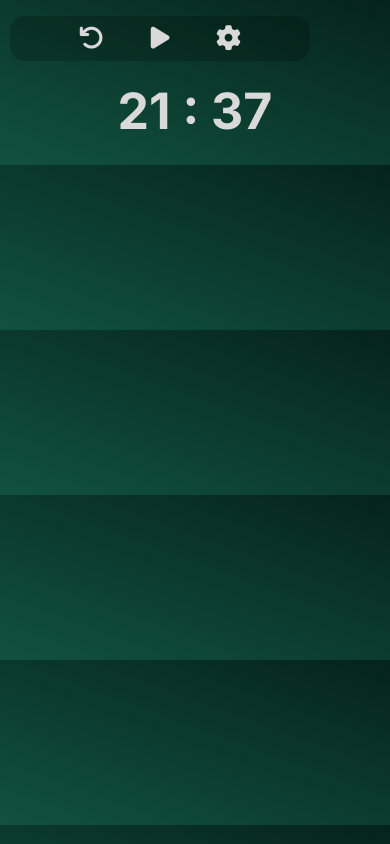
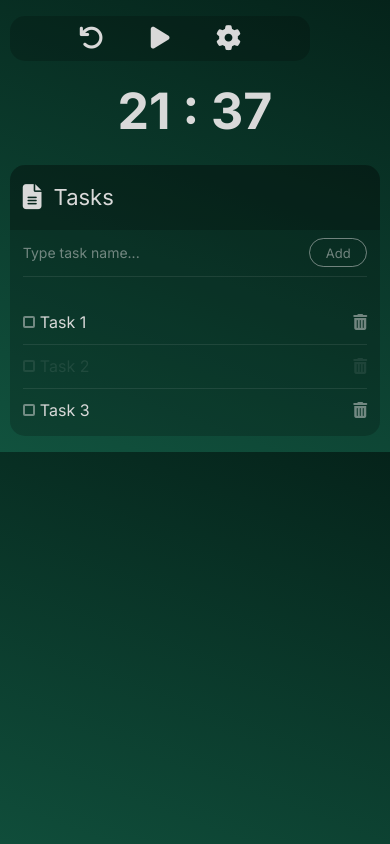
Before and after one commit to marcinn1337/pomodoro, a React (Vite) app: page / in a window 390 px wide. Built offline with nearby package versions, Linux system fonts and the light colour scheme.

Commit message:
Finished tasks section for smallest breakpoints

```diff
--- a/src/App.jsx
+++ /dev/null
@@ -1,27 +0,0 @@
-import { useState } from 'react'
-
-function App() {
-	return (
-		<div className='app'>
-			<div className='timer__btns'>
-				<button className='timer__btn'>
-					<i className='fa-solid fa-arrow-rotate-left'></i>
-				</button>
-				<button className='timer__btn'>
-					<i className='fa-solid fa-play'></i>
-				</button>
-				<button className='timer__btn'>
-					<i className='fa-solid fa-gear'></i>
-				</button>
-			</div>
-			<div className='timer__clock'>
-				<span className='timer__clock-minutes'>21</span> : <span className='timer__clock-seconds'>37</span>
-			</div>
-			<section className='timer__tasks'></section>
-			<section className='timer__notes'></section>
-			<section className='timer__settings'></section>
-		</div>
-	)
-}
-
-export default App
--- /dev/null
+++ b/src/Timer.jsx
@@ -0,0 +1,59 @@
+import { useState } from 'react'
+
+function Timer() {
+	return (
+		<div className='timer'>
+			<div className='timer__btns'>
+				<button className='timer__btn'>
+					<i className='fa-solid fa-arrow-rotate-left'></i>
+				</button>
+				<button className='timer__btn'>
+					<i className='fa-solid fa-play'></i>
+				</button>
+				<button className='timer__btn'>
+					<i className='fa-solid fa-gear'></i>
+				</button>
+			</div>
+			<div className='timer__clock'>
+				<span className='timer__clock-minutes'>21</span> : <span className='timer__clock-seconds'>37</span>
+			</div>
+			<section className='timer__tasks'>
+				<div className='timer__tasks-header'>
+					<i className='fa-solid fa-file-lines'></i>
+					<h4 className='timer__tasks-header-title'>Tasks</h4>
+				</div>
+				<form className='timer__tasks-form'>
+					<input type='text' placeholder='Type task name...' className='timer__tasks-form-input' />
+					<button className='timer__tasks-form-btn'>Add</button>
+				</form>
+				<ul className='timer__tasks-list'>
+					<li className='timer__tasks-list-item'>
+						<input className='timer__tasks-list-item-checkbox' type='checkbox' />
+						<p className='timer__tasks-list-item-name'>Task 1</p>
+						<button className='timer__tasks-list-item-delete'>
+							<i className='fa solid fa-trash'></i>
+						</button>
+					</li>
+					<li className='timer__tasks-list-item done'>
+						<input className='timer__tasks-list-item-checkbox' type='checkbox' />
+						<p className='timer__tasks-list-item-name'>Task 2</p>
+						<button className='timer__tasks-list-item-delete'>
+							<i className='fa solid fa-trash'></i>
+						</button>
+					</li>
+					<li className='timer__tasks-list-item'>
+						<input className='timer__tasks-list-item-checkbox' type='checkbox' />{' '}
+						<p className='timer__tasks-list-item-name'>Task 3</p>
+						<button className='timer__tasks-list-item-delete'>
+							<i className='fa solid fa-trash'></i>
+						</button>
+					</li>
+				</ul>
+			</section>
+			<section className='timer__notes'></section>
+			<section className='timer__settings'></section>
+		</div>
+	)
+}
+
+export default Timer
--- a/src/css/index.css
+++ b/src/css/index.css
@@ -16,6 +16,15 @@ button {
   color: rgb(217, 217, 217);
 }
 
+h4 {
+  font-family: "Inter", sans-serif;
+  font-weight: 500;
+}
+
+i {
+  font-size: 2.5rem;
+}
+
 body {
   font-size: 1.6rem;
   line-height: 1.5;
@@ -24,7 +33,7 @@ body {
   background: linear-gradient(20deg, #11523e 0%, #05231a 100%);
 }
 
-.app {
+.timer {
   margin-block: 1em;
   margin-inline: 10px;
   display: -webkit-box;
@@ -55,9 +64,6 @@ body {
   padding: 10px;
   border: none;
 }
-.timer__btns .timer__btn i {
-  font-size: 2.5rem;
-}
 
 .timer__clock {
   -webkit-margin-before: 0.25em;
@@ -67,4 +73,161 @@ body {
   font-size: 5rem;
   text-align: center;
   color: rgb(217, 217, 217);
+}
+
+.timer__tasks {
+  -webkit-margin-before: 1em;
+          margin-block-start: 1em;
+  background-color: rgba(0, 0, 0, 0.2);
+  border-radius: 15px;
+  overflow: hidden;
+}
+.timer__tasks-header {
+  padding: 1em 0.8em;
+  background-color: rgba(0, 0, 0, 0.2);
+  color: rgb(217, 217, 217);
+  display: -webkit-box;
+  display: -ms-flexbox;
+  display: flex;
+  -webkit-box-pack: start;
+      -ms-flex-pack: start;
+          justify-content: flex-start;
+  -webkit-box-align: center;
+      -ms-flex-align: center;
+          align-items: center;
+}
+.timer__tasks-header-title {
+  -webkit-margin-start: 12px;
+          margin-inline-start: 12px;
+  font-size: 2.2rem;
+  font-weight: 400;
+}
+.timer__tasks-form {
+  margin-inline: 0.8em;
+  display: -webkit-box;
+  display: -ms-flexbox;
+  display: flex;
+  -webkit-box-align: center;
+      -ms-flex-align: center;
+          align-items: center;
+  -webkit-box-pack: justify;
+      -ms-flex-pack: justify;
+          justify-content: space-between;
+  border-bottom: 1px solid rgba(217, 217, 217, 0.1);
+}
+.timer__tasks-form-input {
+  padding-block: 1em;
+  background-color: transparent;
+  border: none;
+  border-bottom: 1px solid transparent;
+  font-family: "Inter", sans-serif;
+  font-size: 1.4rem;
+  color: rgb(217, 217, 217);
+}
+.timer__tasks-form-input::-webkit-input-placeholder {
+  color: rgba(217, 217, 217, 0.5);
+}
+.timer__tasks-form-input::-moz-placeholder {
+  color: rgba(217, 217, 217, 0.5);
+}
+.timer__tasks-form-input:-ms-input-placeholder {
+  color: rgba(217, 217, 217, 0.5);
+}
+.timer__tasks-form-input::-ms-input-placeholder {
+  color: rgba(217, 217, 217, 0.5);
+}
+.timer__tasks-form-input::placeholder {
+  color: rgba(217, 217, 217, 0.5);
+}
+.timer__tasks-form-input:focus {
+  outline: none;
+  border-bottom: 1px solid rgb(217, 217, 217);
+}
+.timer__tasks-form-btn {
+  padding: 0.4em 1.2em;
+  border: 1px solid rgba(217, 217, 217, 0.5);
+  border-radius: 20px;
+  color: rgba(217, 217, 217, 0.5);
+  font-family: "Inter", sans-serif;
+  font-size: 1.3rem;
+}
+.timer__tasks-form-btn:focus {
+  border: 1px solid rgb(217, 217, 217);
+  color: 1px solid rgb(217, 217, 217);
+}
+.timer__tasks-list {
+  margin-block: 1.5em 0.3em;
+  margin-inline: 0.8em;
+  list-style: none;
+}
+.timer__tasks-list-item {
+  padding-block: 0.5em;
+  display: -webkit-box;
+  display: -ms-flexbox;
+  display: flex;
+  -webkit-box-align: center;
+      -ms-flex-align: center;
+          align-items: center;
+  border-bottom: 1px solid rgba(217, 217, 217, 0.1);
+}
+.timer__tasks-list-item-checkbox {
+  -webkit-appearance: none;
+     -moz-appearance: none;
+          appearance: none;
+  display: grid;
+  place-content: center;
+  background-color: transparent;
+  border: 2px solid rgba(217, 217, 217, 0.5);
+  width: 0.9em;
+  height: 0.9em;
+  border-radius: 0.15em;
+  overflow: hidden;
+}
+.timer__tasks-list-item-checkbox::before {
+  content: "";
+  width: 1em;
+  height: 1em;
+  -webkit-transform: scale(0);
+          transform: scale(0);
+  -webkit-transition: 150ms -webkit-transform ease-in-out;
+  transition: 150ms -webkit-transform ease-in-out;
+  transition: 150ms transform ease-in-out;
+  transition: 150ms transform ease-in-out, 150ms -webkit-transform ease-in-out;
+  -webkit-box-shadow: inset 1em 1em rgba(217, 217, 217, 0.5);
+          box-shadow: inset 1em 1em rgba(217, 217, 217, 0.5);
+}
+.timer__tasks-list-item-checkbox:checked::before {
+  -webkit-transform: scale(1);
+          transform: scale(1);
+}
+.timer__tasks-list-item-name {
+  margin-left: 5px;
+  font-size: 1.6rem;
+  font-family: "Inter", sans-serif;
+  color: rgb(217, 217, 217);
+}
+.timer__tasks-list-item-delete {
+  padding: 5px 0 5px 10px;
+  margin-left: auto;
+  border: none;
+}
+.timer__tasks-list-item-delete i {
+  font-size: 1.6rem;
+  color: rgba(217, 217, 217, 0.5);
+}
+.timer__tasks-list-item:last-of-type {
+  border-bottom: none;
+}
+.timer__tasks-list .done input {
+  border: 2px solid rgba(217, 217, 217, 0.1);
+}
+.timer__tasks-list .done input::before {
+  -webkit-box-shadow: inset 1em 1em rgba(217, 217, 217, 0.1);
+          box-shadow: inset 1em 1em rgba(217, 217, 217, 0.1);
+}
+.timer__tasks-list .done p {
+  color: rgba(217, 217, 217, 0.1);
+}
+.timer__tasks-list .done i {
+  color: rgba(217, 217, 217, 0.1);
 }/*# sourceMappingURL=index.css.map */
--- a/src/index.jsx
+++ b/src/index.jsx
@@ -1,10 +1,9 @@
 import React from 'react'
 import ReactDOM from 'react-dom/client'
-import App from './App'
-import './css/index.css'
+import Timer from './Timer'
 
 ReactDOM.createRoot(document.getElementById('root')).render(
 	<React.StrictMode>
-		<App />
+		<Timer />
 	</React.StrictMode>
 )
--- a/src/sass/index.scss
+++ b/src/sass/index.scss
@@ -45,6 +45,13 @@ button {
 	background-color: transparent;
 	color: colors.$fontColor;
 }
+h4 {
+	font-family: 'Inter', sans-serif;
+	font-weight: 500;
+}
+i {
+	font-size: 2.5rem;
+}
 body {
 	font-size: 1.6rem;
 	line-height: 1.5;
@@ -54,7 +61,7 @@ body {
 }
 //
 
-.app {
+.timer {
 	margin-block: 1em;
 	margin-inline: 10px;
 	display: flex;
@@ -73,9 +80,6 @@ body {
 		margin-inline: 1em;
 		padding: 10px;
 		border: none;
-		i {
-			font-size: 2.5rem;
-		}
 	}
 }
 
@@ -88,3 +92,124 @@ body {
 	text-align: center;
 	color: colors.$fontColor;
 }
+
+// To Do List
+.timer__tasks {
+	margin-block-start: 1em;
+	background-color: colors.$glassColor;
+	border-radius: $border-radius;
+	overflow: hidden;
+	&-header {
+		padding: 1em 0.8em;
+		background-color: colors.$glassColor;
+		color: colors.$fontColor;
+		display: flex;
+		justify-content: flex-start;
+		align-items: center;
+		&-title {
+			margin-inline-start: 12px;
+			font-size: 2.2rem;
+			font-weight: 400;
+		}
+	}
+	&-form {
+		margin-inline: 0.8em;
+		display: flex;
+		align-items: center;
+		justify-content: space-between;
+		border-bottom: 1px solid colors.$offFontColor;
+		&-input {
+			padding-block: 1em;
+			background-color: transparent;
+			border: none;
+			border-bottom: 1px solid transparent;
+			font-family: 'Inter', sans-serif;
+			font-size: 1.4rem;
+			color: colors.$fontColor;
+			&::placeholder {
+				color: colors.$subFontColor;
+			}
+			&:focus {
+				outline: none;
+				border-bottom: 1px solid colors.$fontColor;
+			}
+		}
+		&-btn {
+			padding: 0.4em 1.2em;
+			border: 1px solid colors.$subFontColor;
+			border-radius: 20px;
+			color: colors.$subFontColor;
+			font-family: 'Inter', sans-serif;
+			font-size: 1.3rem;
+			&:focus {
+				border: 1px solid colors.$fontColor;
+				color: 1px solid colors.$fontColor;
+			}
+		}
+	}
+	&-list {
+		margin-block: 1.5em 0.3em;
+		margin-inline: 0.8em;
+		list-style: none;
+		&-item {
+			padding-block: 0.5em;
+			display: flex;
+			align-items: center;
+			border-bottom: 1px solid colors.$offFontColor;
+			&-checkbox {
+				appearance: none;
+				display: grid;
+				place-content: center;
+				background-color: transparent;
+				border: 2px solid colors.$subFontColor;
+				width: 0.9em;
+				height: 0.9em;
+				border-radius: 0.15em;
+				overflow: hidden;
+				&::before {
+					content: '';
+					width: 1em;
+					height: 1em;
+					transform: scale(0);
+					transition: 150ms transform ease-in-out;
+					box-shadow: inset 1em 1em colors.$subFontColor;
+				}
+				&:checked::before {
+					transform: scale(1);
+				}
+			}
+			&-name {
+				margin-left: 5px;
+				font-size: 1.6rem;
+				font-family: 'Inter', sans-serif;
+				color: colors.$fontColor;
+			}
+			&-delete {
+				padding: 5px 0 5px 10px;
+				margin-left: auto;
+				border: none;
+				i {
+					font-size: 1.6rem;
+					color: colors.$subFontColor;
+				}
+			}
+		}
+		&-item:last-of-type {
+			border-bottom: none;
+		}
+		.done {
+			input {
+				border: 2px solid colors.$offFontColor;
+				&::before {
+					box-shadow: inset 1em 1em colors.$offFontColor;
+				}
+			}
+			p {
+				color: colors.$offFontColor;
+			}
+			i {
+				color: colors.$offFontColor;
+			}
+		}
+	}
+}
```
Also changed, not shown: src/sass/_colors.scss (line endings or trailing spaces), 1 other file (tests, documents, lock files or other folders).
